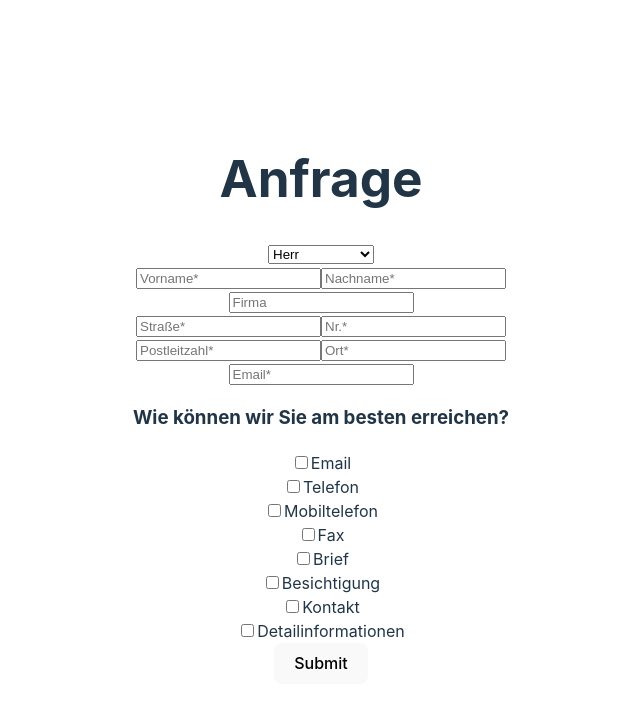
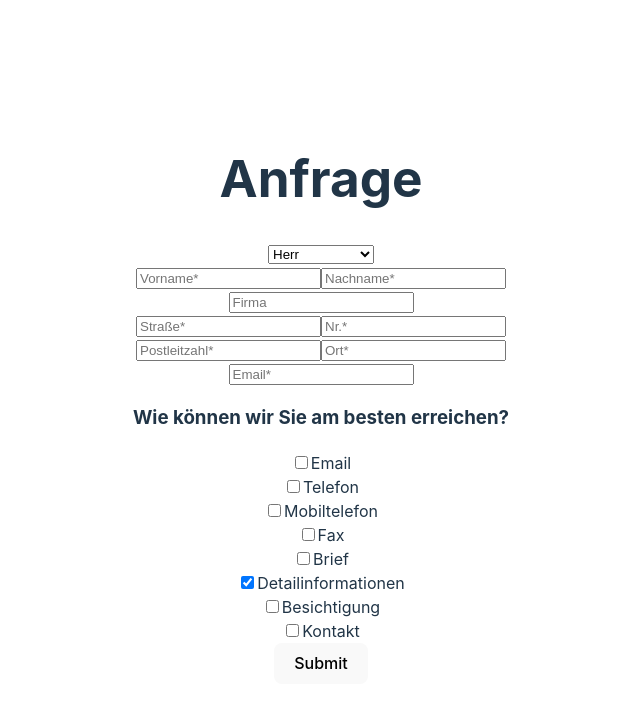
Before and after one commit to buchristo/immoDemo, a React (Vite) app in the folder immodemoFRONT/Immo-Demo/: page / in a window 1280 px wide. Shown: the top 708 px of the page, without its empty margins (319-959 px from the left). Built offline with nearby package versions, Linux system fonts and the light colour scheme.

Commit message:
change logic so that the detail information checkbox is initially checked when the form is loaded

```diff
--- a/immodemoFRONT/Immo-Demo/src/components/RequestForm.jsx
+++ b/immodemoFRONT/Immo-Demo/src/components/RequestForm.jsx
@@ -25,7 +25,7 @@ const [contactViaLetter, setContactViaLetter] = useState(false);
 
 const [requestViewing, setRequestViewing] = useState(false);
 const [requestCallback, setRequestCallback] = useState(false);
-const [requestDetails, setRequestDetails] = useState(false);
+const [requestDetails, setRequestDetails] = useState(true);
 
 const handleSubmit = async (e) => {
     e.preventDefault();
@@ -105,6 +105,7 @@ const handleSubmit = async (e) => {
                             setRequestViewing = {setRequestViewing}
                             setRequestCallback = {setRequestCallback}
                             setRequestDetails = {setRequestDetails}
+                            requestDetails = {requestDetails}
                         />
                         <div className="buttonContainer">
                             <button>Submit</button>
--- a/immodemoFRONT/Immo-Demo/src/components/SuitorRequest.jsx
+++ b/immodemoFRONT/Immo-Demo/src/components/SuitorRequest.jsx
@@ -3,12 +3,17 @@
 export default function SuitorRequest({
     setRequestViewing,
     setRequestCallback,
-    setRequestDetails
+    setRequestDetails,
+    requestDetails
 }){
 
         return (
             <>
             <div className="requestContainer">
+                <div className="detailCheck">
+                    <input type="checkbox" id="detailCheckbox" checked={requestDetails} onChange={(e) => setRequestDetails(e.target.checked)}/>
+                    <label htmlFor="detailCheckbox" >Detailinformationen</label>
+                </div>
                 <div className="viewingCheck">
                     <input type="checkbox" id="viewingCheckbox" onChange={(e) => setRequestViewing(e.target.checked)}/>
                     <label htmlFor="viewingCheckbox" >Besichtigung</label>
@@ -17,10 +22,6 @@ export default function SuitorRequest({
                     <input type="checkbox" id="callbackCheckbox" onChange={(e) => setRequestCallback(e.target.checked)}/>
                     <label htmlFor="callbackCheckbox" >Kontakt</label>
                 </div>
-                <div className="detailCheck">
-                    <input type="checkbox" id="detailCheckbox" onChange={(e) => setRequestDetails(e.target.checked)}/>
-                    <label htmlFor="detailCheckbox" >Detailinformationen</label>
-                </div>
             </div>
             </>
         )
```
